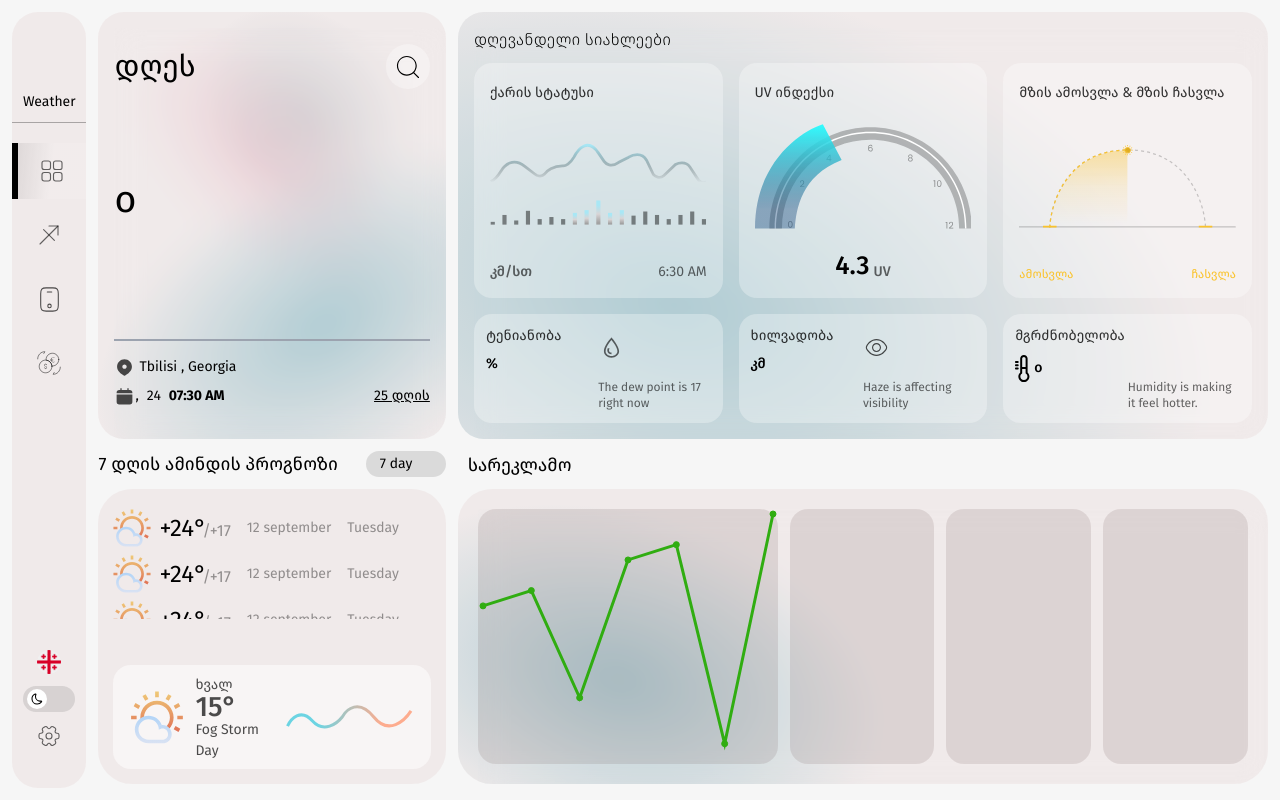
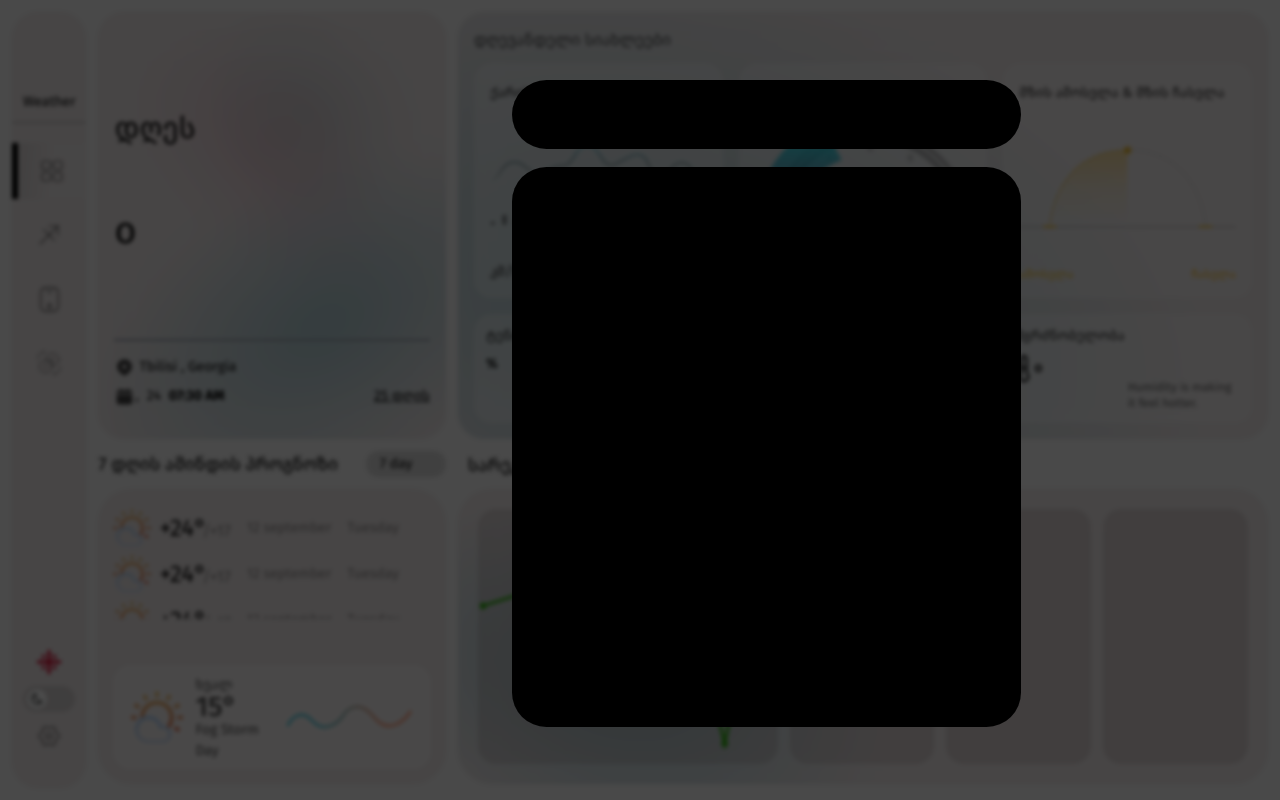
Before and after one commit to giorgigobechia/amindi.today, a Next.js app: page / in a window 1280 px wide. Both pictures are taken after a click on the button 407 px from the left and 66 px from the top of the page. Built offline with nearby package versions, Linux system fonts and the light colour scheme; no server answers.

Commit message:
feat: search-bar

```diff
--- /dev/null
+++ b/src/common/components/__molecules/SearchBar.tsx
@@ -0,0 +1,128 @@
+import SearchIcon from "@/common/icons/searchIcon";
+import { useTheme } from "next-themes";
+import { useGlobalContext } from "@/common/context/store";
+import { useState } from "react";
+
+interface SearchProps {
+  handleSearchClose: () => void;
+}
+
+const SearchBar = ({ handleSearchClose }: SearchProps) => {
+  let citiesArray = [
+    { cityEn: "tbilisi", cityGe: "თბილისი" },
+    { cityEn: "abastumani", cityGe: "აბასთუმანი" },
+    { cityEn: "kutaisi", cityGe: "ქუთაისი" },
+    { cityEn: "batumi", cityGe: "ბათუმი" },
+    { cityEn: "bakuriani", cityGe: "ბაკურიანი" },
+    { cityEn: "zestafoni", cityGe: "ზესტაფონი" },
+    { cityEn: "zugdidi", cityGe: "ზუგდიდი" },
+    { cityEn: "chiatura", cityGe: "ჭიათურა" },
+    { cityEn: "ozurgeti", cityGe: "ოზურგეთი" },
+    { cityEn: "kobuleti", cityGe: "ქობულეთი" },
+    { cityEn: "gori", cityGe: "გორი" },
+    { cityEn: "gudauri", cityGe: "გუდაური" },
+    { cityEn: "sachkhere", cityGe: "საჩხერე" },
+    { cityEn: "signagi", cityGe: "სიღნაღი" },
+    { cityEn: "senaki", cityGe: "სენაკი" },
+    { cityEn: "samtredia", cityGe: "სამტრედია" },
+    { cityEn: "akhaltsikhe", cityGe: "ახალციხე" },
+    { cityEn: "mestia", cityGe: "მესტია" },
+    { cityEn: "gurjaani", cityGe: "გურჯაანი" },
+    { cityEn: "khashuri", cityGe: "ხაშური" },
+    { cityEn: "chokhatauri", cityGe: "ჩოხატაური" },
+    { cityEn: "borjomi", cityGe: "ბორჯომი" },
+    { cityEn: "sagarejo", cityGe: "საგარეჯო" },
+    { cityEn: "lagodekhi", cityGe: "ლაგოდეხი" },
+    { cityEn: "tianeti", cityGe: "თიანეთი" },
+    { cityEn: "kharagauli", cityGe: "ხარაგაული" },
+    { cityEn: "cxinvali", cityGe: "ცხინვალი" },
+    { cityEn: "rustavi", cityGe: "რუსთავი" },
+    { cityEn: "ureki", cityGe: "ურეკი" },
+    { cityEn: "lanchkhuti", cityGe: "ლანჩხუთი" },
+    { cityEn: "surami", cityGe: "სურამი" },
+    { cityEn: "poti", cityGe: "ფოთი" },
+    { cityEn: "oni", cityGe: "ონი" },
+    { cityEn: "shekvetili", cityGe: "შეკვეთილი" },
+    { cityEn: "marneuli", cityGe: "მარნეული" },
+    { cityEn: "bolnisi", cityGe: "ბოლნისი" },
+    { cityEn: "manglisi", cityGe: "მანგლისი" },
+    { cityEn: "mcxeta", cityGe: "მცხეთა" },
+    { cityEn: "gonio", cityGe: "გონიო" },
+    { cityEn: "shatili", cityGe: "შატილი" },
+    { cityEn: "shovi", cityGe: "შოვი" },
+    { cityEn: "tsinandali", cityGe: "წინანდალი" },
+    { cityEn: "khobi", cityGe: "ხობი" },
+    { cityEn: "tskneti", cityGe: "წყნეთი" },
+    { cityEn: "sioni", cityGe: "სიონი" },
+    { cityEn: "sokhumi", cityGe: "სოხუმი" },
+    { cityEn: "ushguli", cityGe: "უშგული" },
+    { cityEn: "davit-gareji", cityGe: "დავით-გარეჯი" },
+    { cityEn: "omalo", cityGe: "ომალო" },
+    { cityEn: "axalkalaki", cityGe: "ახალქალაქი" },
+    { cityEn: "martvili", cityGe: "მარტვილი" },
+    { cityEn: "khoni", cityGe: "ხონი" },
+    { cityEn: "anaklia", cityGe: "ანაკლია" },
+    { cityEn: "adigeni", cityGe: "ადიგენი" },
+  ];
+  const { resolvedTheme } = useTheme();
+  const { language } = useGlobalContext();
+  const [search, setSearch] = useState("");
+  const handleOptionClick = (cityEnValue: string) => {
+    setSearch(cityEnValue);
+    handleSearchClose();
+    window.history.pushState({}, "", encodeURIComponent(cityEnValue));
+  };
+
+  return (
+    <div>
+      <div
+        className="fixed top-0 left-0 w-[100%] h-full z-10 bg-[#000000b4]"
+        style={{ backdropFilter: "blur(2px)" }}
+        onClick={handleSearchClose}
+      />
+      <div className="flex flex-col gap-[18px] fixed top-[10vh] left-[40%] w-[39.8%] min-h-[200px z-50 overflow-hidden">
+        <div className="w-full h-[69px] bg-[#000] rounded-[34.5px] relative">
+          <button className="absolute top-[22px] left-[16.4px]">
+            <SearchIcon
+              width={0}
+              height={0}
+              className="md:w-[28px] md:h-[28px] xxl:w-[36px] xxl:h-[36px] left-0 top-0"
+              stroke={resolvedTheme === "light" ? "black" : "white"}
+            />
+          </button>
+          <input
+            className="w-[80%] h-[100%] bg-[#000] border-[0px] absolute left-[60px] outline-none"
+            onChange={(e) => setSearch(e.target.value)}
+          />
+        </div>
+        <div className="w-full h-[70vh] bg-[#000] rounded-[34.5px] search-scroll">
+          <ul className="pt-[30px]">
+            {citiesArray
+              .filter((city) => {
+                return search.toLowerCase() === ""
+                  ? city
+                  : language === "ka"
+                  ? city.cityGe.toLowerCase().includes(search)
+                  : city.cityEn.toLowerCase().includes(search);
+              })
+              .map((city, index) => {
+                return (
+                  <li
+                    key={index}
+                    className="flex items-center h-[53px] hover:bg-[#ffffff59]"
+                    onClick={() => handleOptionClick(city.cityEn)}
+                  >
+                    <span className="ml-[77px]">
+                      {language === "ka" ? city.cityGe : city.cityEn}
+                    </span>
+                  </li>
+                );
+              })}
+          </ul>
+        </div>
+      </div>
+    </div>
+  );
+};
+
+export default SearchBar;
--- a/src/common/components/__organisms/WeatherToday.tsx
+++ b/src/common/components/__organisms/WeatherToday.tsx
@@ -16,6 +16,7 @@ import TEXTS from "@/languages/Languages";
 import { useTheme } from "next-themes";
 import Link from "next/link";
 import React, { useEffect, useState } from "react";
+import SearchBar from "../__molecules/SearchBar";
 
 interface PropsTypes {
   currentTemp: number;
@@ -34,6 +35,7 @@ const WeatherToday = ({
   const { language } = useGlobalContext();
   const [currentTime, setCurrentTime] = useState(new Date());
   const dayNum = currentTime.getDate();
+  const [searchActive, setSearchActive] = useState(false);
   useEffect(() => {
     const intervalId = setInterval(() => {
       setCurrentTime(new Date());
@@ -48,8 +50,12 @@ const WeatherToday = ({
     hour: "2-digit",
     minute: "2-digit",
   });
+  const handleSearchClose = () => {
+    setSearchActive(false);
+  };
   return (
     <section className="md:p-4 xxl:p-7 flex flex-col justify-between  xxl:rounded-[34px] md:rounded-[26px] bg-[#cea9a927] dark:bg-[#355a716b] w-[30%] relative overflow-hidden">
+      {searchActive && <SearchBar handleSearchClose={handleSearchClose} />}
       <div
         className="absolute w-full h-full -z-10 "
         style={{ backdropFilter: "blur(14px)" }}
@@ -76,7 +82,12 @@ const WeatherToday = ({
           {" "}
           {TEXTS[language]?.today}
         </h1>
-        <button className="rounded-full xxl:py-2 xxl:px-3 md:p-2 bg-[#ffffff4d] dark:bg-[#0000004D] cursor-pointer">
+        <button
+          className={`rounded-full xxl:py-2 xxl:px-3 md:p-2 bg-[#ffffff4d] dark:bg-[#0000004D] cursor-pointer ${
+            searchActive && "hidden"
+          }`}
+          onClick={() => setSearchActive(true)}
+        >
           <SearchIcon
             width={0}
             height={0}
--- a/src/common/styles/globals.css
+++ b/src/common/styles/globals.css
@@ -40,3 +40,16 @@
   -webkit-box-orient: vertical;
   overflow: hidden;
 }
+.search-scroll {
+  overflow-y: scroll;
+  overflow-x: hidden;
+}
+.search-scroll::-webkit-scrollbar {
+  width: 8px;
+  height: 10px;
+}
+.search-scroll::-webkit-scrollbar-thumb {
+  background: #fff;
+  border-radius: 5px;
+  height: 50px;
+}
```
Lines whose indentation alone changed are shown as unchanged.
